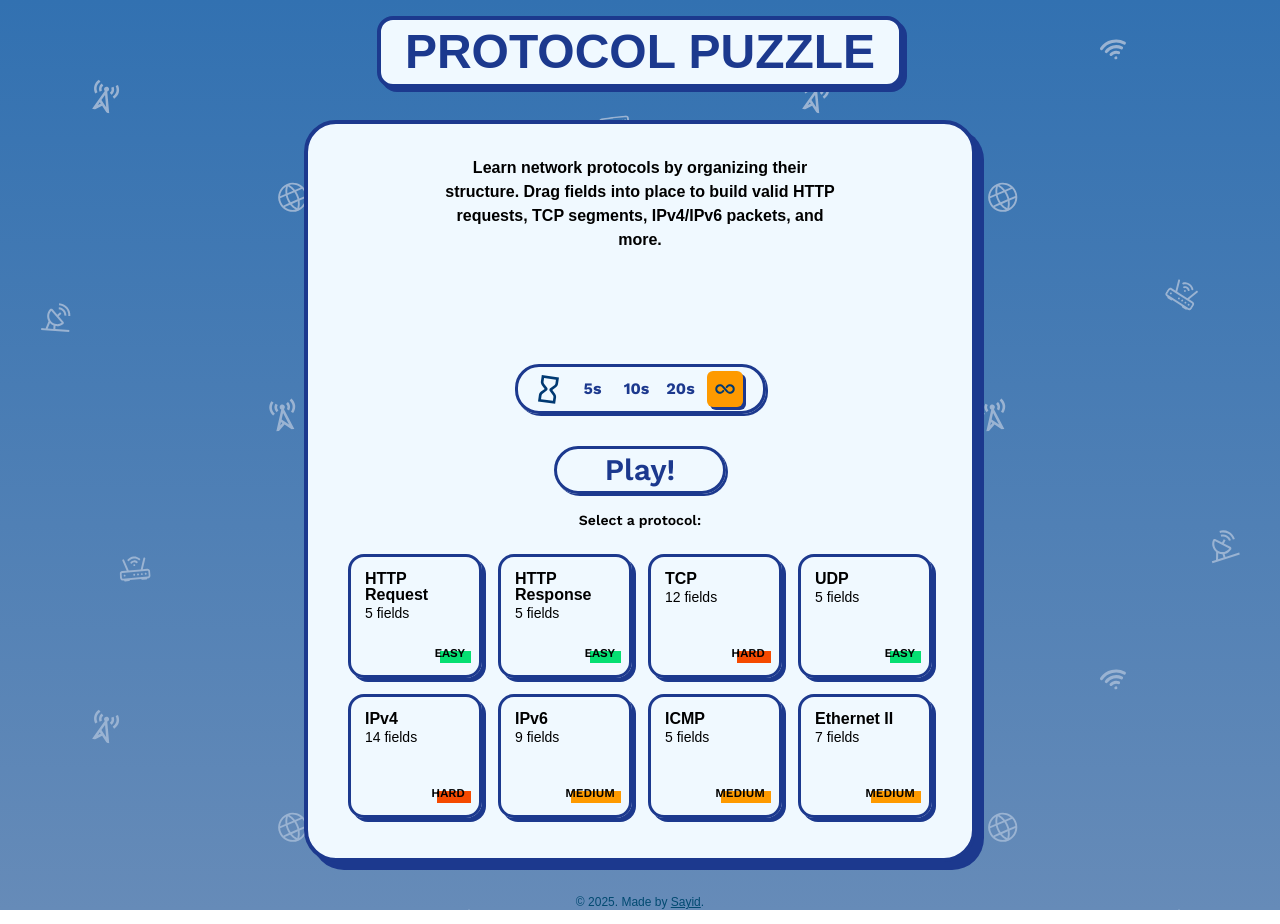
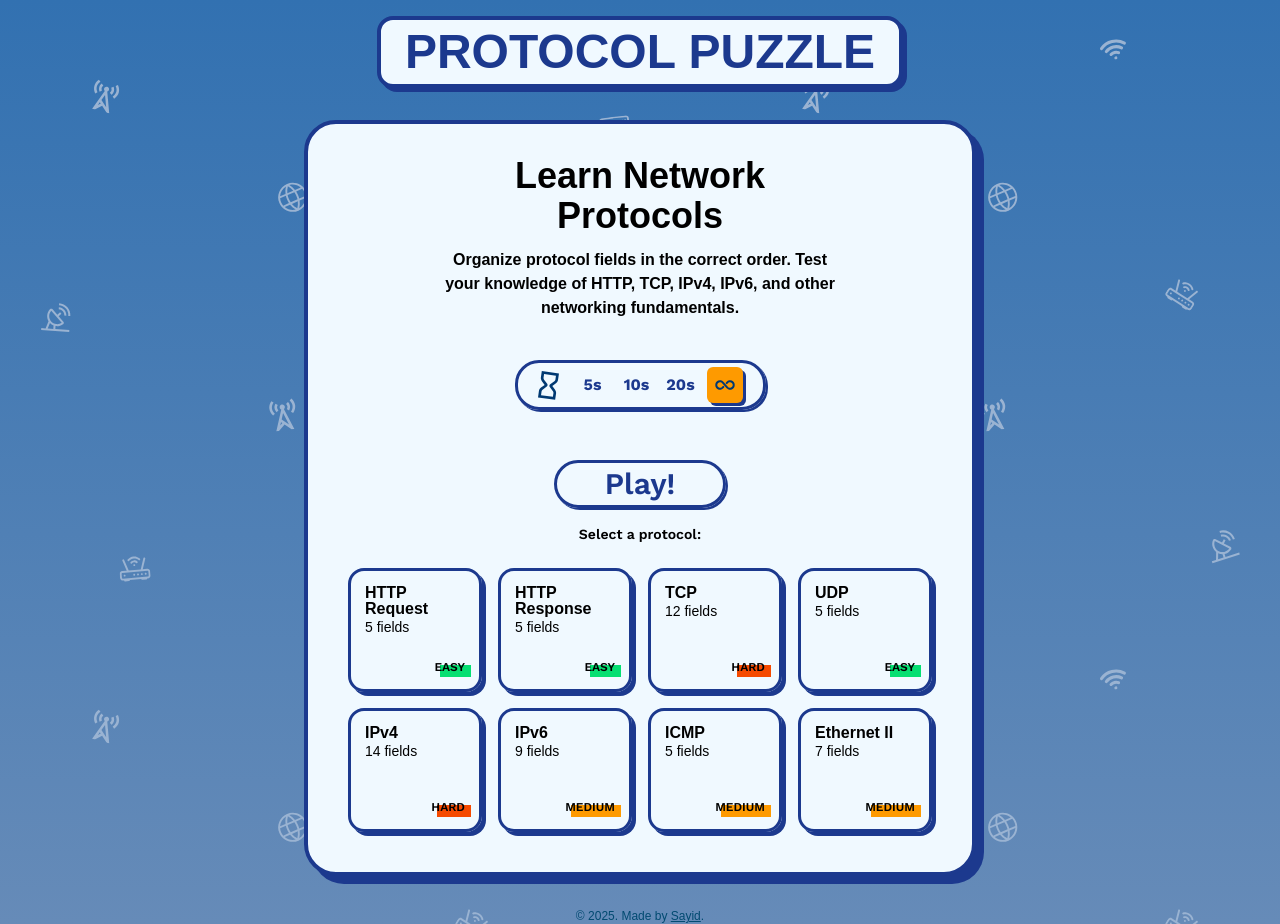
Before and after one commit to saidkhan19/protocol-puzzle, a React (Vite) app: page / in a window 1280 px wide. Built offline with nearby package versions, Linux system fonts and the light colour scheme; a web font is replaced by a local one.

Commit message:
GameMenu page refactored

```diff
--- a/src/components/GameMenu/GameMenu.tsx
+++ b/src/components/GameMenu/GameMenu.tsx
@@ -1,57 +1,38 @@
+import { useRef } from "react";
+
 import type { SetPage } from "@/types/page";
-import { getFrame, getProtocol } from "@/utils/data-transforms";
 import Protocols from "./Protocols";
 import TimerSelect from "./TimerSelect";
 import useGameStore from "@/store/useGameStore";
+import Header from "./Header";
+import SelectText, { type SelectTextHandle } from "./SelectText";
 
 type GameMenuProps = {
   setPage: SetPage;
 };
 
 const GameMenu = ({ setPage }: GameMenuProps) => {
+  const selectTextRef = useRef<SelectTextHandle>(null);
   const frameId = useGameStore((state) => state.frameId);
   const bestTime = useGameStore((state) =>
     frameId ? state.bestTime[frameId] : null
   );
   const startGame = useGameStore((state) => state.startGame);
 
-  const frame = frameId ? getFrame(frameId) : null;
-  const protocol = frame && getProtocol(frame.protocolId);
+  const handleStartGame = () => {
+    if (!frameId) {
+      selectTextRef.current?.triggerAnimation();
+      return;
+    }
 
-  const handleStartGame = () => {
-    if (!frame) return;
-
-    startGame(frame.frameId);
+    startGame();
     setPage("game");
   };
 
   return (
     <div className="flex flex-col items-center gap-4">
-      <div className="min-h-62 sm:min-h-44 w-3/4 sm:w-2/3">
-        {frame ? (
-          <div className="flex flex-col items-center">
-            <h2 className="font-bold text-2xl sm:text-4xl text-center">
-              {frame.gameTitle}
-            </h2>
-            <p className="mt-3 font-bold text-sm text-center">
-              {protocol?.description}
-            </p>
-            <button
-              className="mt-3 px-6 border-2 border-black shadow-hard-dark-2 font-bold text-sm cursor-pointer"
-              onClick={() => setPage("learn")}
-            >
-              Learn
-            </button>
-          </div>
-        ) : (
-          <p className="font-bold text-base text-center">
-            Learn network protocols by organizing their structure. Drag fields
-            into place to build valid HTTP requests, TCP segments, IPv4/IPv6
-            packets, and more.
-          </p>
-        )}
-      </div>
-      <div className="py-4">
+      <Header setPage={setPage} />
+      <div className="min-h-21 mt-3">
         <TimerSelect />
         {bestTime && (
           <p className="mt-3 font-work-sans text-center text-sm">
@@ -60,15 +41,15 @@ const GameMenu = ({ setPage }: GameMenuProps) => {
         )}
       </div>
       <button
-        data-active={Boolean(frame)}
+        data-active={Boolean(frameId)}
         className={`h-12 px-12 border-3 shadow-hard-primary-2 text-blue-900
-           font-work-sans font-semibold text-3xl rounded-3xl cursor-pointer
-           data-[active=true]:bg-amber-500`}
+           font-work-sans font-semibold text-3xl rounded-3xl
+           data-[active=true]:bg-amber-500 data-[active=true]:cursor-pointer`}
         onClick={handleStartGame}
       >
         Play!
       </button>
-      <p className="font-work-sans font-semibold text-sm">Select a protocol:</p>
+      <SelectText key={frameId} ref={selectTextRef} />
       <Protocols />
     </div>
   );
--- /dev/null
+++ b/src/components/GameMenu/Header.tsx
@@ -0,0 +1,47 @@
+import useGameStore from "@/store/useGameStore";
+import type { SetPage } from "@/types/page";
+import { getFrame, getProtocol } from "@/utils/data-transforms";
+
+type HeaderProps = {
+  setPage: SetPage;
+};
+
+const Header = ({ setPage }: HeaderProps) => {
+  const frameId = useGameStore((state) => state.frameId);
+
+  const frame = frameId ? getFrame(frameId) : null;
+  const protocol = frame && getProtocol(frame.protocolId);
+
+  return (
+    <div className="min-h-62 sm:min-h-44 w-3/4 sm:w-2/3">
+      {frame ? (
+        <div className="flex flex-col items-center">
+          <h2 className="font-bold text-2xl sm:text-4xl text-center">
+            {frame.gameTitle}
+          </h2>
+          <p className="mt-3 font-bold text-sm text-center">
+            {protocol?.description}
+          </p>
+          <button
+            className="mt-3 px-6 border-2 border-black shadow-hard-dark-2 font-bold text-sm cursor-pointer"
+            onClick={() => setPage("learn")}
+          >
+            Learn
+          </button>
+        </div>
+      ) : (
+        <>
+          <h2 className="font-bold text-2xl sm:text-4xl text-center">
+            Learn Network Protocols
+          </h2>
+          <p className="mt-3 font-bold text-base text-center">
+            Organize protocol fields in the correct order. Test your knowledge
+            of HTTP, TCP, IPv4, IPv6, and other networking fundamentals.
+          </p>
+        </>
+      )}
+    </div>
+  );
+};
+
+export default Header;
--- a/src/components/GameMenu/Protocols.tsx
+++ b/src/components/GameMenu/Protocols.tsx
@@ -1,4 +1,4 @@
-import type { KeyboardEvent } from "react";
+import { type KeyboardEvent } from "react";
 
 import { FRAMES, type ProtocolFrame } from "@/data";
 import useGameStore from "@/store/useGameStore";
@@ -13,9 +13,13 @@ const Protocols = () => {
   const frameId = useGameStore((state) => state.frameId);
   const setFrameId = useGameStore((state) => state.setFrameId);
 
+  const handleSetFrameId = (id: string) => {
+    setFrameId(id === frameId ? null : id);
+  };
+
   const handleKeyDown = (e: KeyboardEvent, frame: ProtocolFrame) => {
     if (e.key === "Enter" || e.key === " ") {
-      setFrameId(frame.frameId);
+      handleSetFrameId(frame.frameId);
     }
   };
 
@@ -29,12 +33,13 @@ const Protocols = () => {
           onKeyDown={(e) => handleKeyDown(e, frame)}
         >
           <div
+            data-frame-id={frame.frameId}
             className={`h-31 p-3.5 border-3 rounded-2xl border-blue-900 cursor-pointer flex flex-col gap-2 justify-between ${
               frameId === frame.frameId
                 ? "shadow-hard-accent-4"
                 : "shadow-hard-primary-4"
             }`}
-            onClick={() => setFrameId(frame.frameId)}
+            onClick={() => handleSetFrameId(frame.frameId)}
           >
             <div>
               <p className="font-bold text-base leading-none">
--- /dev/null
+++ b/src/components/GameMenu/SelectText.tsx
@@ -0,0 +1,54 @@
+import { useImperativeHandle, type Ref } from "react";
+import { motion, useAnimate } from "motion/react";
+
+export type SelectTextHandle = {
+  triggerAnimation: () => void;
+};
+
+type SelectTextProps = {
+  ref: Ref<SelectTextHandle>;
+};
+
+const SelectText = ({ ref }: SelectTextProps) => {
+  const [scope, animate] = useAnimate();
+
+  useImperativeHandle(
+    ref,
+    () => ({
+      triggerAnimation: () => {
+        animate(
+          "[data-bracket-left]",
+          { opacity: 1, x: [-10, 0] },
+          { opacity: { duration: 0 } }
+        );
+        animate(
+          "[data-bracket-right]",
+          { opacity: 1, x: [10, 0] },
+          { opacity: { duration: 0 } }
+        );
+      },
+    }),
+    [animate]
+  );
+
+  return (
+    <p className="relative font-work-sans font-semibold text-sm" ref={scope}>
+      <motion.span
+        data-bracket-left
+        className="absolute z-0 -left-3 -top-1 font-bold text-xl text-red-600 opacity-0"
+      >
+        {"["}
+      </motion.span>
+      <motion.span
+        data-bracket-right
+        className="absolute z-0 -right-3 -top-1 font-bold text-xl text-red-600 opacity-0"
+      >
+        {"]"}
+      </motion.span>
+
+      <span className="relative z-10">Select a protocol:</span>
+    </p>
+  );
+};
+
+export default SelectText;
--- a/src/components/Gameplay/Gameplay.tsx
+++ b/src/components/Gameplay/Gameplay.tsx
@@ -11,12 +11,19 @@ const Gameplay = ({ setPage }: GamePlayProps) => {
   const frameId = useGameStore((state) => state.frameId);
   if (!frameId) throw new Error("Frame was not selected");
 
+  const stopGame = useGameStore((state) => state.stopGame);
+
   const frame = getFrame(frameId);
+
+  const handleGoBack = () => {
+    stopGame();
+    setPage("menu");
+  };
 
   return (
     <div>
       <div className="relative w-full flex justify-center">
-        <GoBackButton onClick={() => setPage("menu")} />
+        <GoBackButton onClick={handleGoBack} />
         <h2 className="font-bold text-2xl sm:text-4xl">{frame.gameTitle}</h2>
       </div>
     </div>
--- a/src/store/useGameStore.ts
+++ b/src/store/useGameStore.ts
@@ -13,15 +13,16 @@ type GameStoreState = {
 
 type GameStoreActions = {
   setGameDuration: (duration: GameDuration) => void;
-  setFrameId: (frameId: string) => void;
-  startGame: (frameId: GameStoreState["frameId"]) => void;
+  setFrameId: (frameId: GameStoreState["frameId"]) => void;
+  startGame: () => void;
+  stopGame: () => void;
 };
 
 type GameStore = GameStoreState & GameStoreActions;
 
 const useGameStore = create<GameStore>()(
   persist(
-    (set) => ({
+    (set, get) => ({
       gameDuration: INFINITY_VALUE,
       frameId: null,
       isPlaying: false,
@@ -30,7 +31,10 @@ const useGameStore = create<GameStore>()(
       },
       setGameDuration: (duration) => set({ gameDuration: duration }),
       setFrameId: (frameId) => set({ frameId }),
-      startGame: (frameId) => set({ frameId, isPlaying: true }),
+      startGame: () => {
+        if (get().frameId) set({ isPlaying: true });
+      },
+      stopGame: () => set({ isPlaying: false }),
     }),
     {
       name: "game",
```
